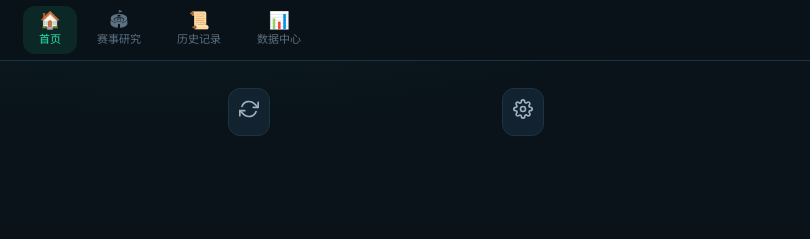
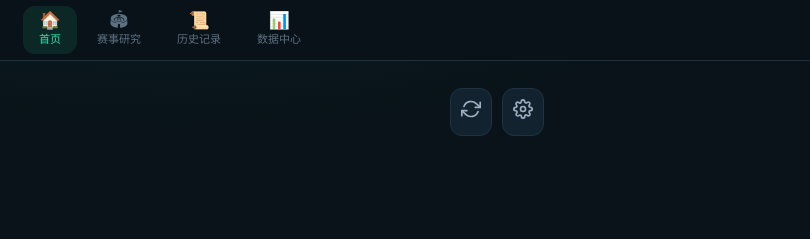
Before and after one commit to mengkings/jc-football, a plain HTML site: page app/index.html in a window 1280 px wide. Shown: the top 239 px of the page, 470-1280 px from the left. Drawn offline with Linux system fonts and the light colour scheme; no server answers.

Commit message:
ui: 顶栏按钮归组 (refresh+settings)
Co-authored-by: Perplexity <noreply@perplexity.ai>

```diff
--- a/app/css/style.css
+++ b/app/css/style.css
@@ -258,3 +258,5 @@ summary::-webkit-details-marker { display: none; }
   .modal-mask { align-items: center; }
   .modal { border-radius: 20px; }
 }
+
+.top-actions { display: flex; gap: 10px; }
--- a/app/index.html
+++ b/app/index.html
@@ -27,12 +27,14 @@
           <p>泊松 × Elo × xG × DeepSeek</p>
         </div>
       </div>
+      <div class="top-actions">
         <button class="icon-btn" data-act="refresh" aria-label="刷新体彩数据" title="刷新体彩竞彩数据">
           <svg width="20" height="20" viewBox="0 0 24 24" fill="none" stroke="currentColor" stroke-width="2" stroke-linecap="round" stroke-linejoin="round"><polyline points="23 4 23 10 17 10"/><polyline points="1 20 1 14 7 14"/><path d="M3.51 9a9 9 0 0 1 14.85-3.36L23 10M1 14l4.64 4.36A9 9 0 0 0 20.49 15"/></svg>
         </button>
         <button class="icon-btn" data-act="settings" aria-label="设置">
           <svg width="20" height="20" viewBox="0 0 24 24" fill="none" stroke="currentColor" stroke-width="2"><circle cx="12" cy="12" r="3"/><path d="M19.4 15a1.65 1.65 0 0 0 .33 1.82l.06.06a2 2 0 1 1-2.83 2.83l-.06-.06a1.65 1.65 0 0 0-1.82-.33 1.65 1.65 0 0 0-1 1.51V21a2 2 0 1 1-4 0v-.09a1.65 1.65 0 0 0-1-1.51 1.65 1.65 0 0 0-1.82.33l-.06.06a2 2 0 1 1-2.83-2.83l.06-.06a1.65 1.65 0 0 0 .33-1.82 1.65 1.65 0 0 0-1.51-1H3a2 2 0 1 1 0-4h.09a1.65 1.65 0 0 0 1.51-1 1.65 1.65 0 0 0-.33-1.82l-.06-.06a2 2 0 1 1 2.83-2.83l.06.06a1.65 1.65 0 0 0 1.82.33h.01a1.65 1.65 0 0 0 1-1.51V3a2 2 0 1 1 4 0v.09a1.65 1.65 0 0 0 1 1.51h.01a1.65 1.65 0 0 0 1.82-.33l.06-.06a2 2 0 1 1 2.83 2.83l-.06.06a1.65 1.65 0 0 0-.33 1.82v.01a1.65 1.65 0 0 0 1.51 1H21a2 2 0 1 1 0 4h-.09a1.65 1.65 0 0 0-1.51 1z"/></svg>
         </button>
+      </div>
     </div>
   </header>
 
```
Lines whose indentation alone changed are shown as unchanged.
